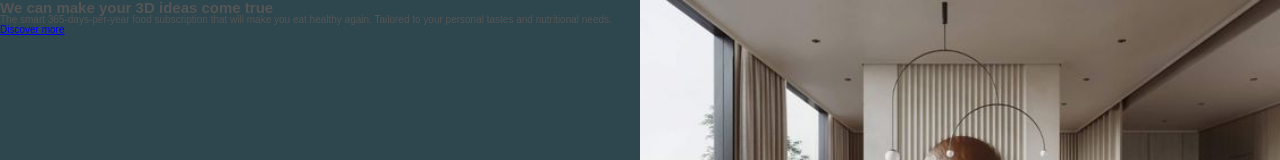
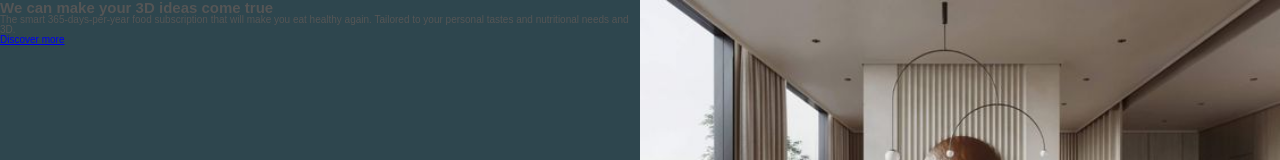
Before and after one commit to pipe962801/render-interni, a plain HTML site: page Index.html in a window 1280 px wide. Shown: the top 160 px of the page. Drawn offline with Linux system fonts and the light colour scheme.

Commit message:
Update Index.html

```diff
--- a/Index.html
+++ b/Index.html
@@ -19,7 +19,7 @@ https://codepen.io/ -->
             <div class="home-text-box">
                 <h1 class = "heading-primary">We can make your 3D ideas come true</h1>
                 <p class="home-description">
-                    The smart 365-days-per-year food subscription that will make you eat healthy again. Tailored to your personal tastes and nutritional needs.
+                    The smart 365-days-per-year food subscription that will make you eat healthy again. Tailored to your personal tastes and nutritional needs and 3D.
                 </p>
                 <a href="#" class="btn1">Discover more</a>
 
```
